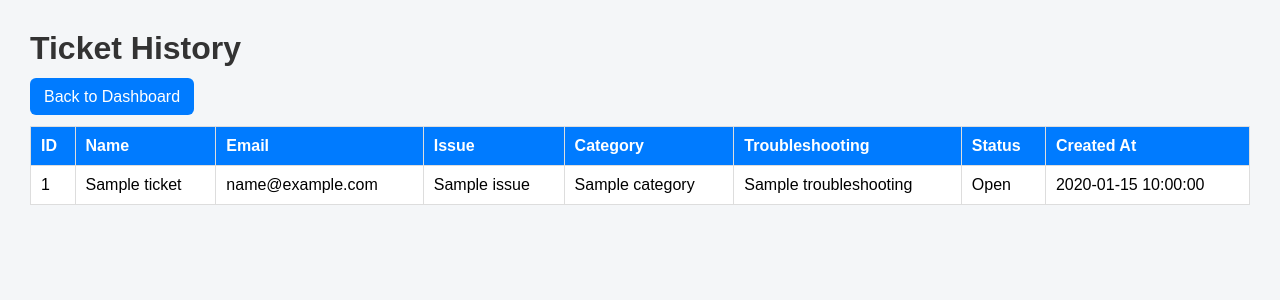
After one commit to kiranteja0403/ai-ticket-system, a FastAPI app: template app/templates/history.html in a window 1280 px wide. The commit adds this page. Shown: the top 300 px of the page. Run offline with FastAPI, Linux system fonts and the light colour scheme; the template is opened without the code that fills it: most values are stand-ins (such as "Sample title", 1, 10 or a date in 2020); parts of the project's set-up code (start-up, migrations or seed data) failed here and were passed over.

Commit message:
Add ticket history page and dashboard navigation

```diff
--- a/app/main.py
+++ b/app/main.py
@@ -148,3 +148,11 @@ def delete_ticket_form(ticket_id: int, db: Session = Depends(get_db)):
     db.commit()
 
     return RedirectResponse(url="/dashboard", status_code=303)
+@app.get("/history", response_class=HTMLResponse)
+def history_page(request: Request, db: Session = Depends(get_db)):
+    tickets = db.query(models.Ticket).order_by(models.Ticket.created_at.desc()).all()
+    return templates.TemplateResponse(
+        request=request,
+        name="history.html",
+        context={"tickets": tickets}
+    )
--- a/app/templates/dashboard.html
+++ b/app/templates/dashboard.html
@@ -70,6 +70,8 @@
 </head>
 <body>
     <h1>AI Ticket Dashboard</h1>
+    <p><a href="/history">View Ticket History</a></p>
+
 
     <h2>Create New Ticket</h2>
     <form action="/tickets/create-form" method="post" class="ticket-form">
--- /dev/null
+++ b/app/templates/history.html
@@ -0,0 +1,77 @@
+<!DOCTYPE html>
+<html lang="en">
+<head>
+    <meta charset="UTF-8">
+    <meta name="viewport" content="width=device-width, initial-scale=1.0">
+    <title>Ticket History</title>
+    <style>
+        body {
+            font-family: Arial, sans-serif;
+            margin: 30px;
+            background-color: #f4f6f8;
+        }
+        h1 {
+            color: #333;
+        }
+        a {
+            text-decoration: none;
+            color: white;
+            background: #007bff;
+            padding: 10px 14px;
+            border-radius: 6px;
+        }
+        table {
+            width: 100%;
+            border-collapse: collapse;
+            background: white;
+            margin-top: 20px;
+        }
+        th, td {
+            border: 1px solid #ddd;
+            padding: 10px;
+            text-align: left;
+            vertical-align: top;
+        }
+        th {
+            background-color: #007bff;
+            color: white;
+        }
+        tr:nth-child(even) {
+            background-color: #f9f9f9;
+        }
+    </style>
+</head>
+<body>
+    <h1>Ticket History</h1>
+    <a href="/dashboard">Back to Dashboard</a>
+
+    <table>
+        <thead>
+            <tr>
+                <th>ID</th>
+                <th>Name</th>
+                <th>Email</th>
+                <th>Issue</th>
+                <th>Category</th>
+                <th>Troubleshooting</th>
+                <th>Status</th>
+                <th>Created At</th>
+            </tr>
+        </thead>
+        <tbody>
+            {% for ticket in tickets %}
+            <tr>
+                <td>{{ ticket.id }}</td>
+                <td>{{ ticket.name }}</td>
+                <td>{{ ticket.email }}</td>
+                <td>{{ ticket.issue }}</td>
+                <td>{{ ticket.category }}</td>
+                <td>{{ ticket.troubleshooting }}</td>
+                <td>{{ ticket.status }}</td>
+                <td>{{ ticket.created_at }}</td>
+            </tr>
+            {% endfor %}
+        </tbody>
+    </table>
+</body>
+</html>
```
